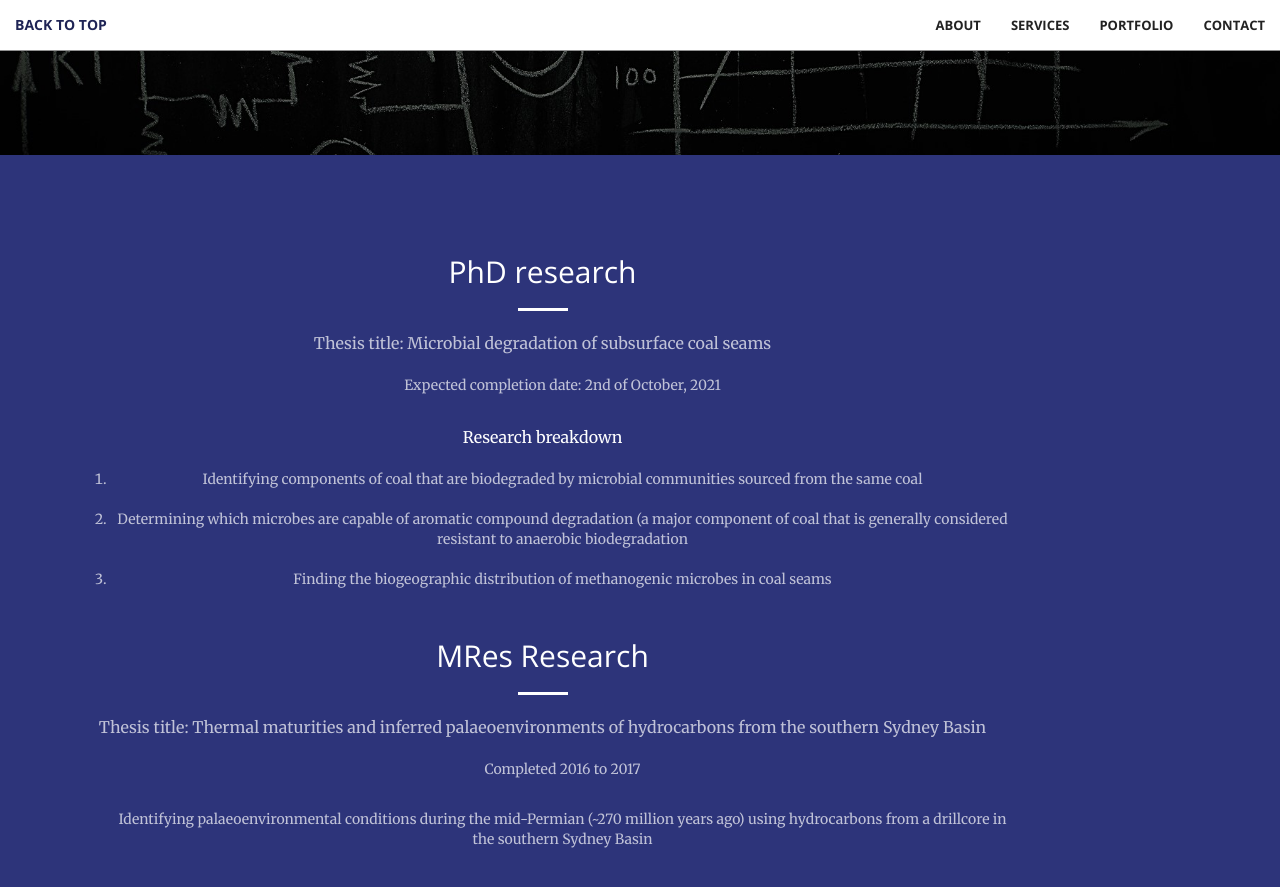
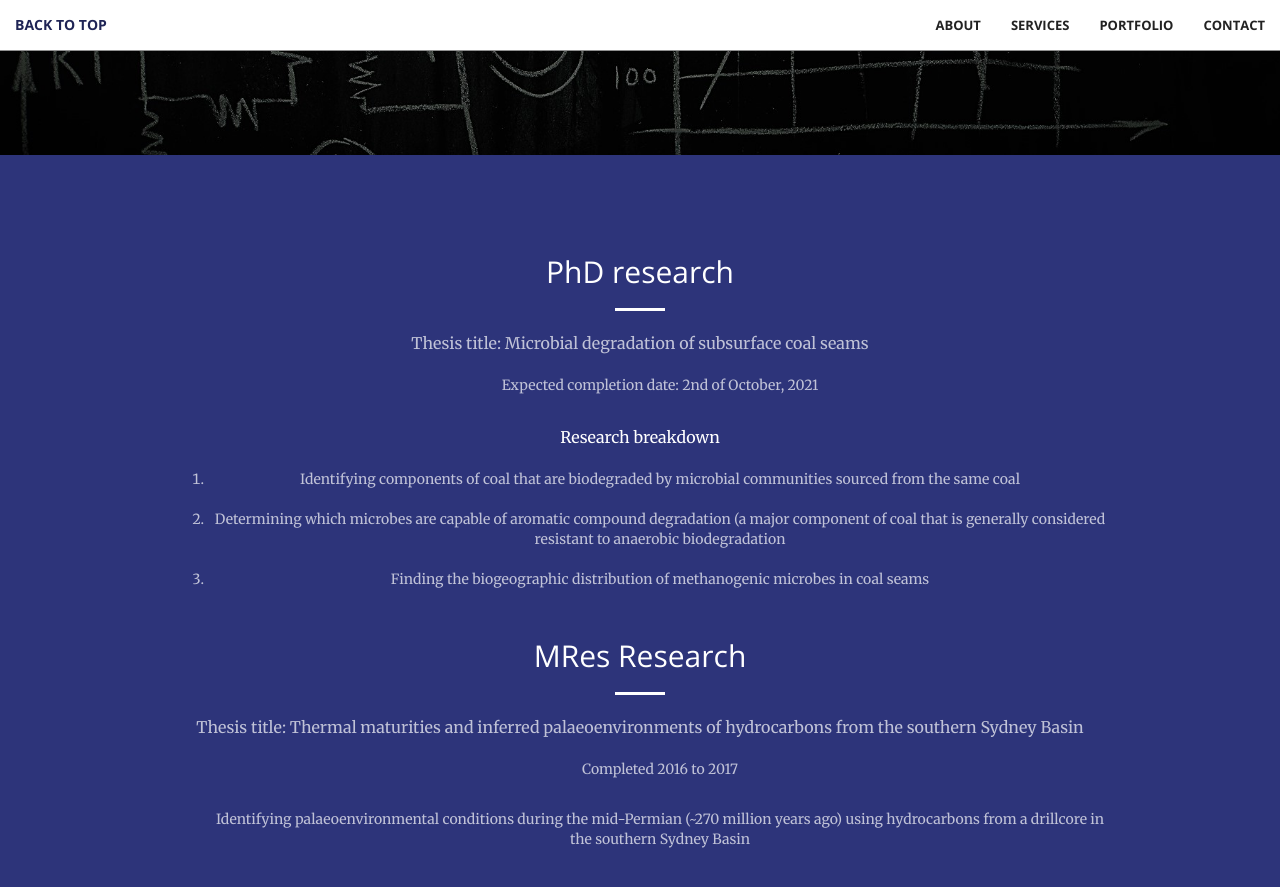
Before and after one commit to bronwyncc/homepage, a Jekyll site: the page built from index.html, in a window 1280 px wide and 900 px high, scrolled down 745 px. Shown: the top 887 px of the window. Built offline with Jekyll 4.4.1, drawn with Linux system fonts in a browser that asks for light colours.

Commit message:
Update call-to-action.html

```diff
--- a/_includes/call-to-action.html
+++ b/_includes/call-to-action.html
@@ -1,7 +1,7 @@
 <section class="bg-primary" id="about">
     <div class="container">
         <div class="row">
-            <div class="col-lg-10 col-lg-offset-0 text-center">
+            <div class="col-lg-10 col-lg-offset-1 text-center">
                 <h2 class="section-heading">PhD research</h2>
                 <hr class="light">
                 <p class="text-faded">Thesis title: Microbial degradation of subsurface coal seams</p>
@@ -19,7 +19,7 @@
     <br>
     <div class="container">
         <div class="row">
-            <div class="col-lg-10 col-lg-offset-0 text-center">
+            <div class="col-lg-10 col-lg-offset-1 text-center">
                 <br><h2 class="section-heading">MRes Research</h2>
                 <hr class="light">
                 <p class="text-faded">Thesis title: Thermal maturities and inferred palaeoenvironments of hydrocarbons from the southern Sydney Basin<p/>
```
